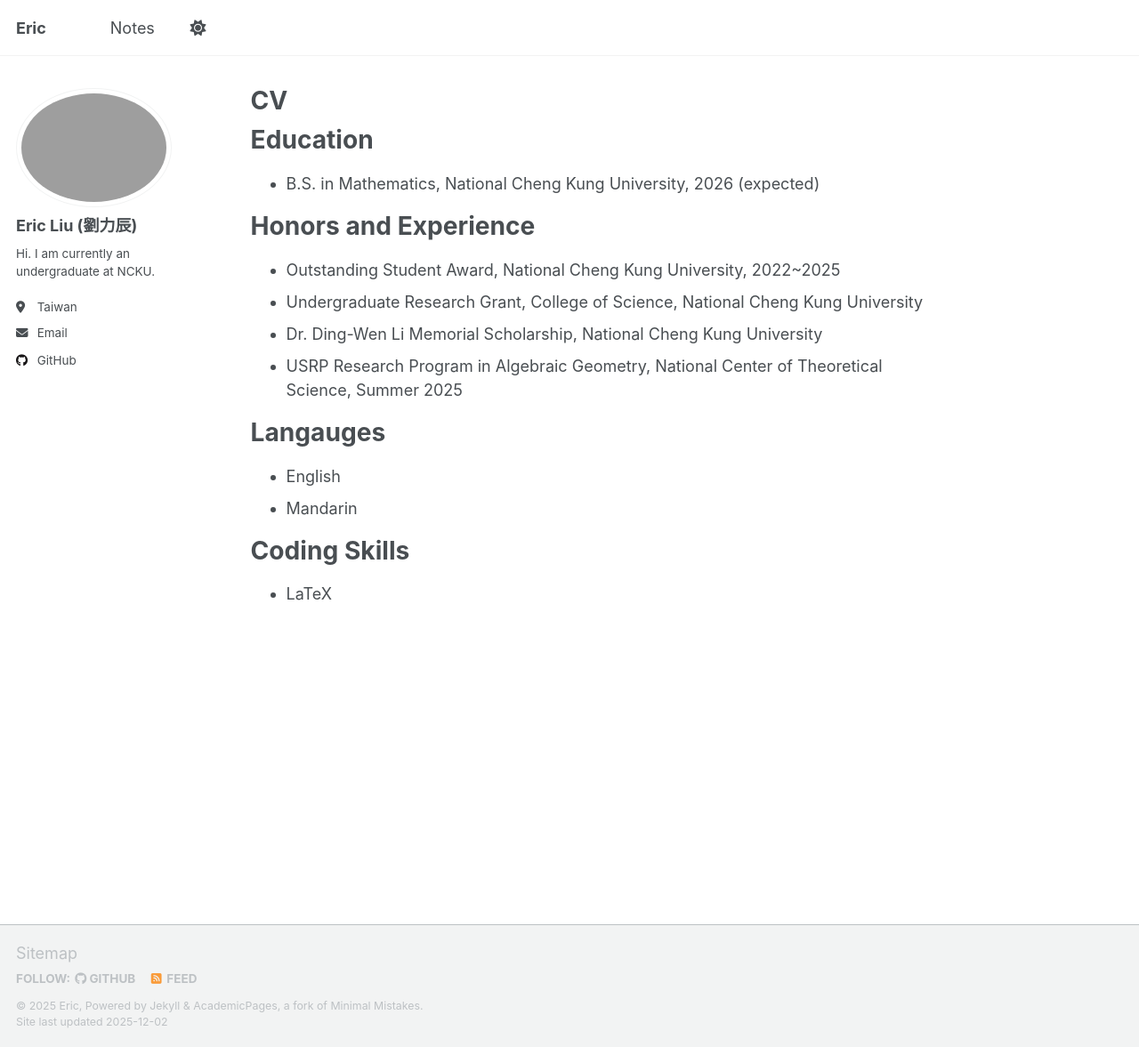
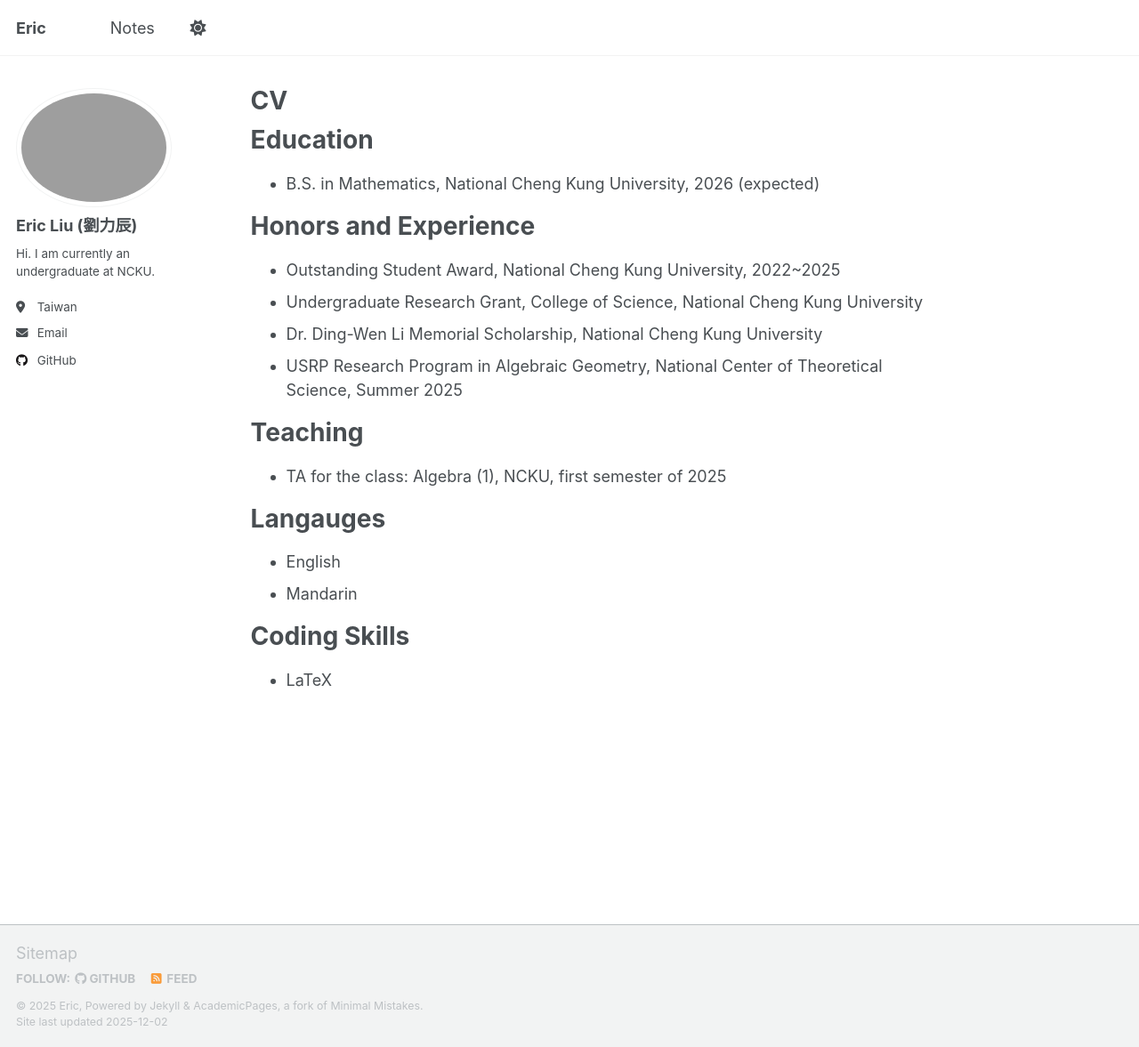
Before and after one commit to ericliu515515/ericliu515515.github.io, a Jekyll site: the page built from _pages/about.md, in a window 1280 px wide and 1177 px high. Shown: the whole window at 89% size. Built offline with Jekyll 4.4.1, drawn with Linux system fonts in a browser that asks for light colours; a script that is not in the unit is left out.

Commit message:
Add teaching experience to about page
Added teaching experience section to the about page.

```diff
--- a/_pages/about.md
+++ b/_pages/about.md
@@ -18,6 +18,10 @@ Honors and Experience
 * Dr. Ding-Wen Li Memorial Scholarship, National Cheng Kung University
 * USRP Research Program in Algebraic Geometry, National Center of Theoretical Science, Summer 2025
 
+Teaching
+===
+* TA for the class: Algebra (1), NCKU, first semester of 2025
+
 Langauges
 =====
 * English
```
